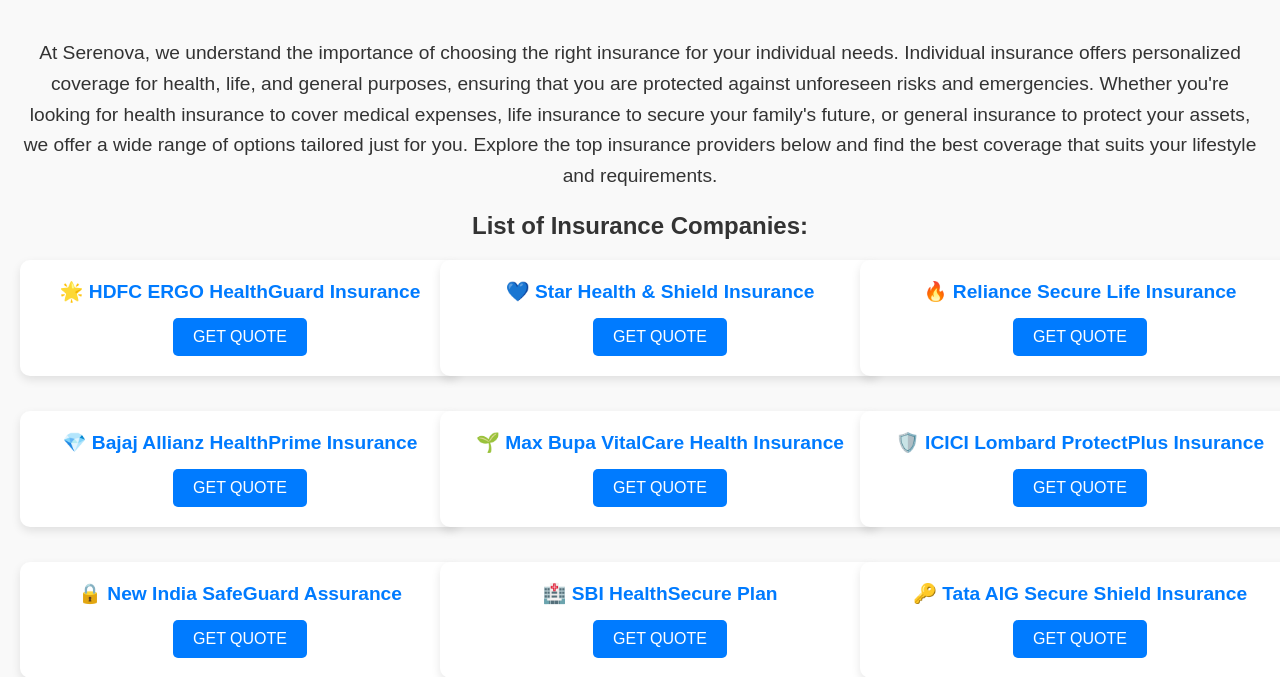
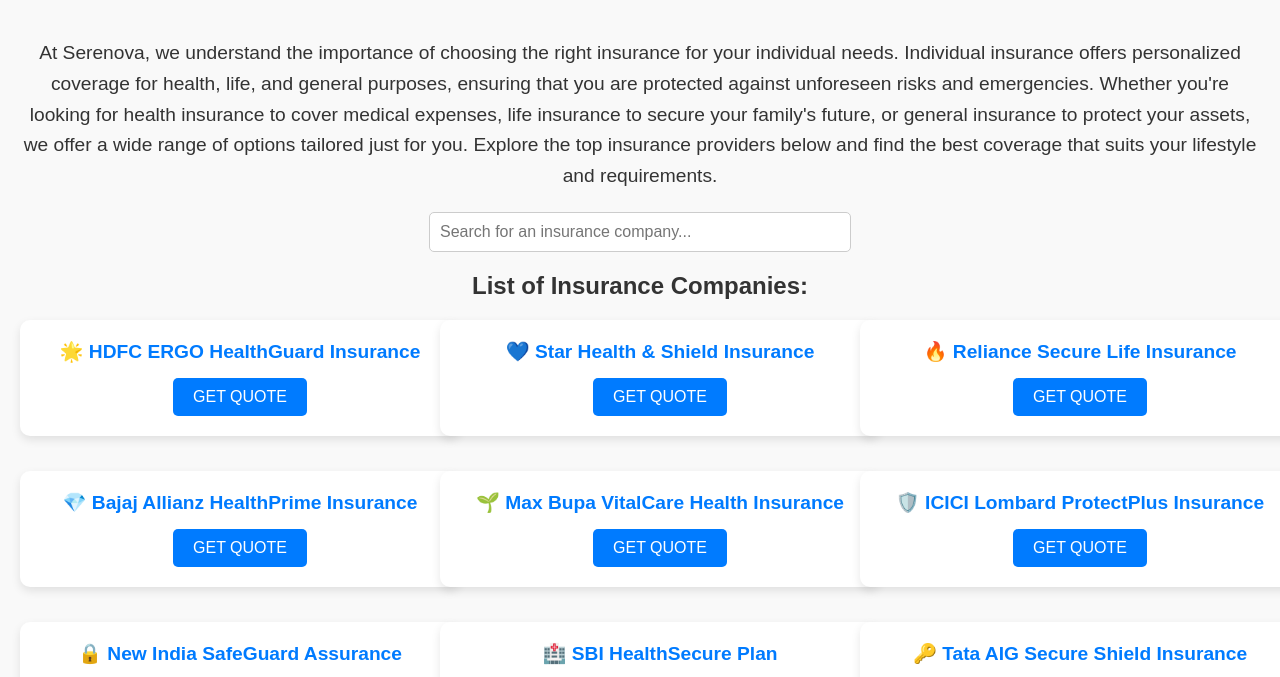
Before and after one commit to Srikar2795/Serenova, a plain HTML site: page individual-insurance-details.html in a window 1280 px wide. Shown: the part 86-763 px from the top of the page. Drawn offline with Linux system fonts and the light colour scheme.

Commit message:
individual-insurance-details.html

```diff
--- a/individual-insurance-details.html
+++ b/individual-insurance-details.html
@@ -34,6 +34,20 @@
             font-size: 1.2em;
             margin-bottom: 20px;
             line-height: 1.6;
+        }
+
+        .search-container {
+            margin-bottom: 20px;
+        }
+
+        .search-bar {
+            padding: 10px;
+            font-size: 1em;
+            width: 100%;
+            max-width: 400px;
+            margin: 0 auto;
+            border-radius: 5px;
+            border: 1px solid #ccc;
         }
 
         ul.insurance-list {
@@ -127,9 +141,14 @@
             find the best coverage that suits your lifestyle and requirements.
         </p>
 
+        <!-- Search Bar -->
+        <div class="search-container">
+            <input type="text" id="search-bar" class="search-bar" placeholder="Search for an insurance company..." onkeyup="filterList()">
+        </div>
+
         <h2>List of Insurance Companies:</h2>
 
-        <ul class="insurance-list">
+        <ul class="insurance-list" id="insurance-list">
             <li class="insurance-item">
                 <span>🌟 HDFC ERGO HealthGuard Insurance</span>
                 <button>GET QUOTE</button>
@@ -244,5 +263,21 @@
     <footer>
         <p>&copy; 2024 Serenova Insurance App. All rights reserved.</p>
     </footer>
+
+    <script>
+        function filterList() {
+            const searchQuery = document.getElementById('search-bar').value.toLowerCase();
+            const items = document.querySelectorAll('.insurance-item');
+
+            items.forEach(item => {
+                const companyName = item.querySelector('span').textContent.toLowerCase();
+                if (companyName.includes(searchQuery)) {
+                    item.style.display = '';
+                } else {
+                    item.style.display = 'none';
+                }
+            });
+        }
+    </script>
 </body>
 </html>
```
